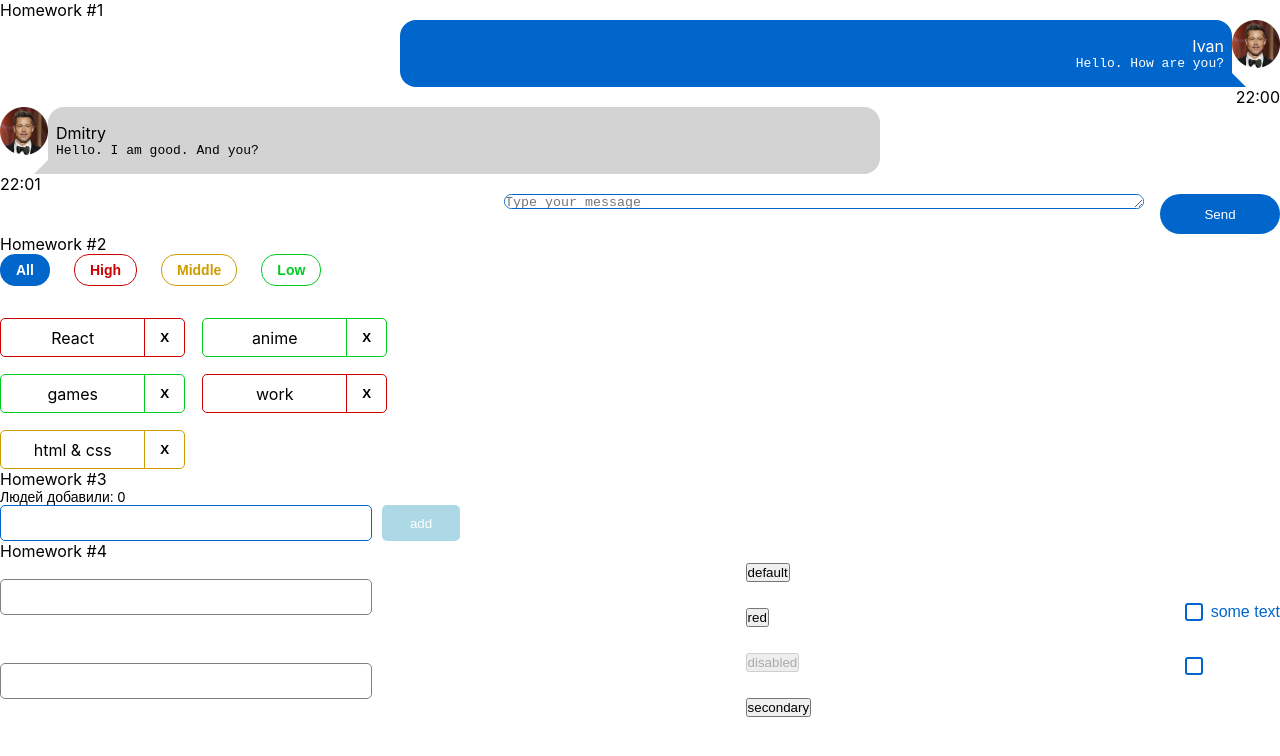
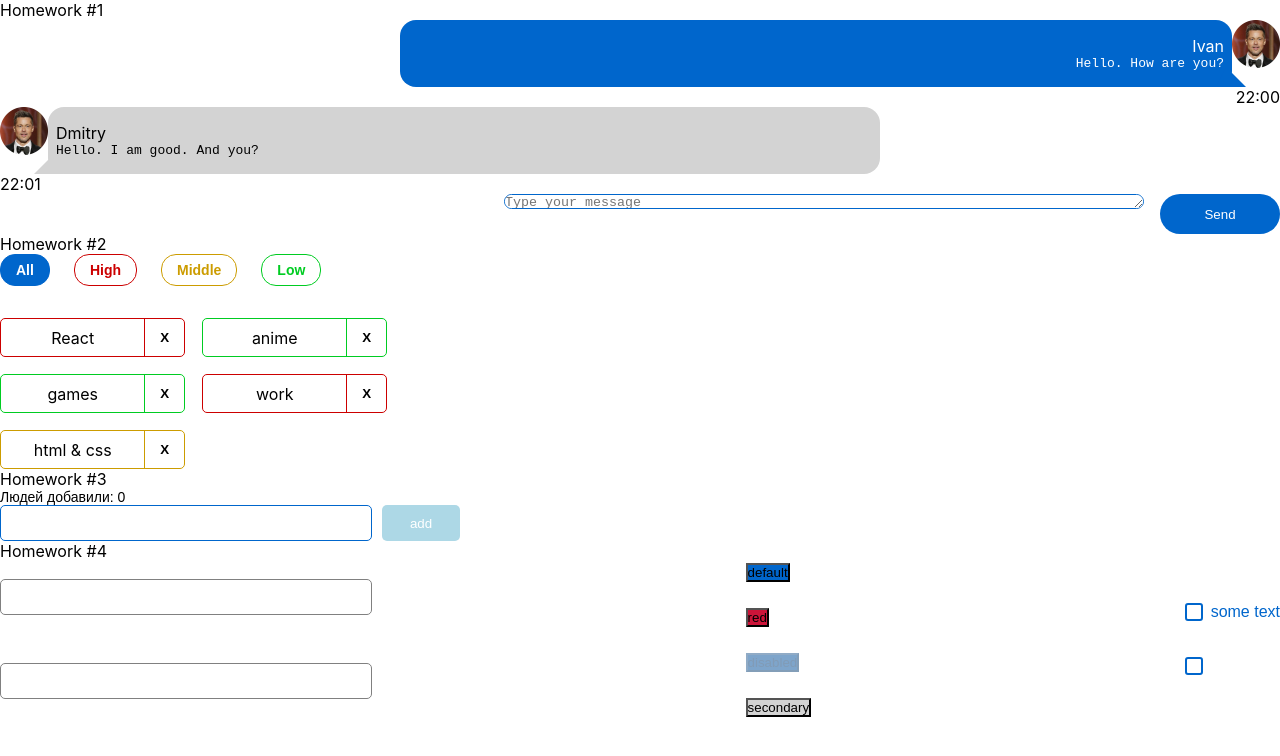
Before and after one commit to dnkdev1/hws2-master, a React (Create React App) app: page / in a window 1280 px wide. Shown: the top 756 px of the page. Built offline with nearby package versions, Linux system fonts and the light colour scheme.

Commit message:
HW4: task class mix for buttons done

```diff
--- a/src/s2-homeworks/hw04/common/c1-SuperInputText/SuperInputText.module.css
+++ b/src/s2-homeworks/hw04/common/c1-SuperInputText/SuperInputText.module.css
@@ -12,8 +12,8 @@
 
 .inputWrapper {
     display: flex;
-    flex-direction: column-reverse; /* вертикальное расположение */
-    align-items: flex-start; /* выравнивание по левому краю */
+    flex-direction: column-reverse;
+    align-items: flex-start;
 }
 
 .superInput {
--- a/src/s2-homeworks/hw04/common/c2-SuperButton/SuperButton.module.css
+++ b/src/s2-homeworks/hw04/common/c2-SuperButton/SuperButton.module.css
@@ -1,27 +1,35 @@
 .button {
+    /*background-color: #0066CC;*/
 }
 
 .disabled {
+    opacity: 0.5;
+    cursor: not-allowed;
+    background-color: #004D99;
 }
 
 .secondary {
+    background-color: lightgrey;
 }
 
 .default {
-
+    background-color: #0066CC;
 }
 
 .red {
-
+    background-color: #CC1439;
 }
 
 .default:hover {
+    background-color: #0080FF;
 }
 
 .red:hover {
+    background-color: #FF1A47;
 }
 
 .secondary:hover {
+    background-color: darkgrey;
 }
 
 
--- a/src/s2-homeworks/hw04/common/c2-SuperButton/SuperButton.tsx
+++ b/src/s2-homeworks/hw04/common/c2-SuperButton/SuperButton.tsx
@@ -22,6 +22,12 @@ const SuperButton: React.FC<SuperButtonPropsType> = (
         //         ? ...
         //         : xType === 'red'
         //             ? ...
+        /*+ (xType === 'red' ? ' ' + s.red : '')*/
+        + (!xType ? ' ' + s.default : '')
+        + (disabled ? ' ' + s.disabled : '')
+        + (xType === 'red' && !disabled ? ' ' + s.red : '')
+        + (xType === 'secondary' ? ' ' + s.secondary : '')
+
         + (className ? ' ' + className : '') // задачка на смешивание классов
 
     return (
```
